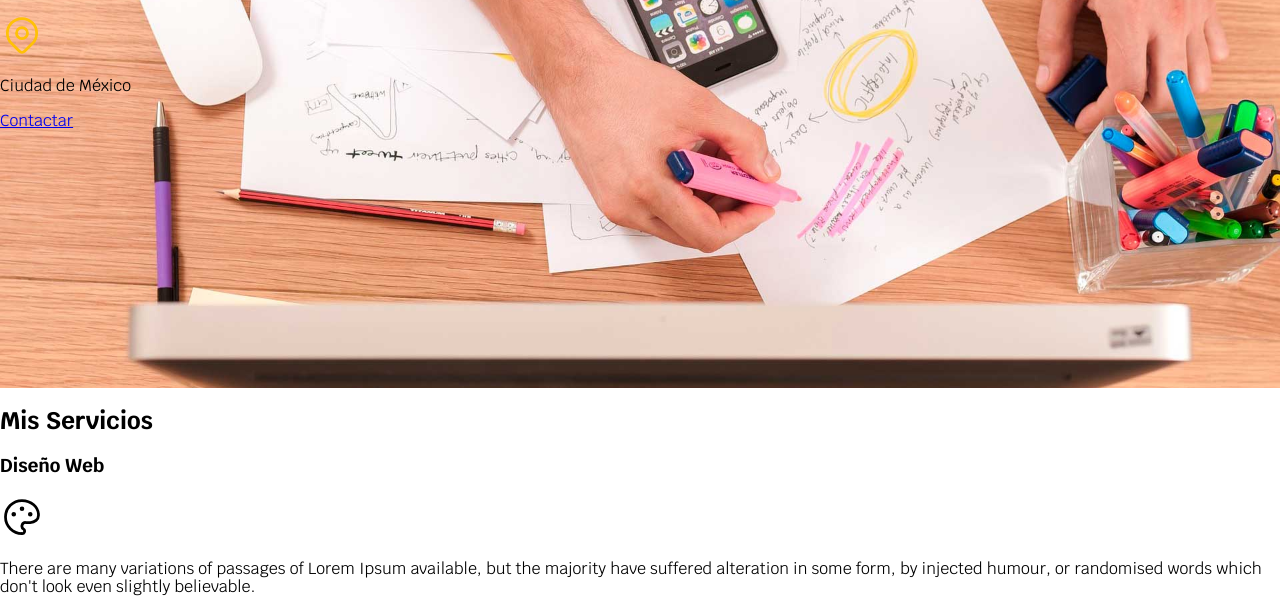
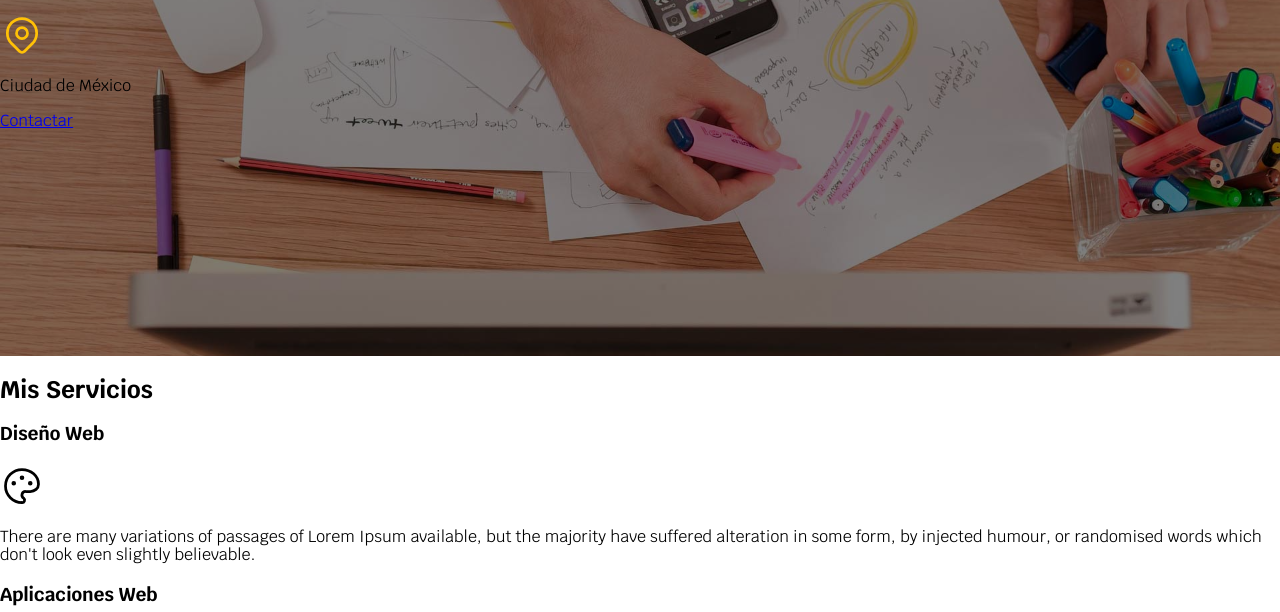
Before and after one commit to saga619/cursoDesarrolloWeb, a plain HTML site: page index.html in a window 1280 px wide. Shown: the part 250-862 px from the top of the page. Drawn offline with Linux system fonts and the light colour scheme.

Commit message:
posicionando elementos con posicion absoluta

```diff
--- a/css/main.css
+++ b/css/main.css
@@ -74,4 +74,13 @@ body{
     background-repeat: no-repeat;
     background-size: cover;
     height: 450px;
+    position: relative;
 }
+
+.contenido-hero {
+    position: absolute;
+    background-color:rgba(0, 0, 0, 0.5);
+    background-color: rgb(0 0 0 / 50%);
+    height: 100%;
+    width: 100%;
+}
```
